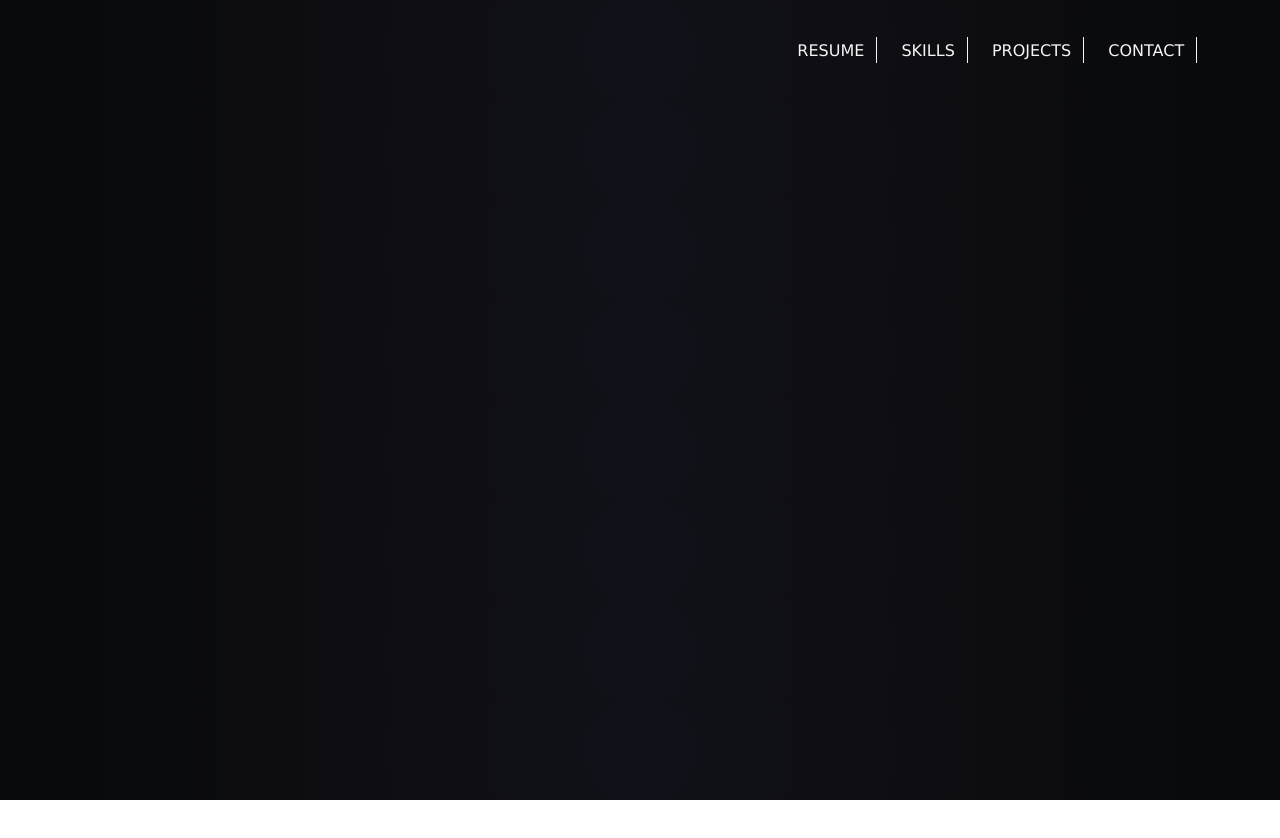
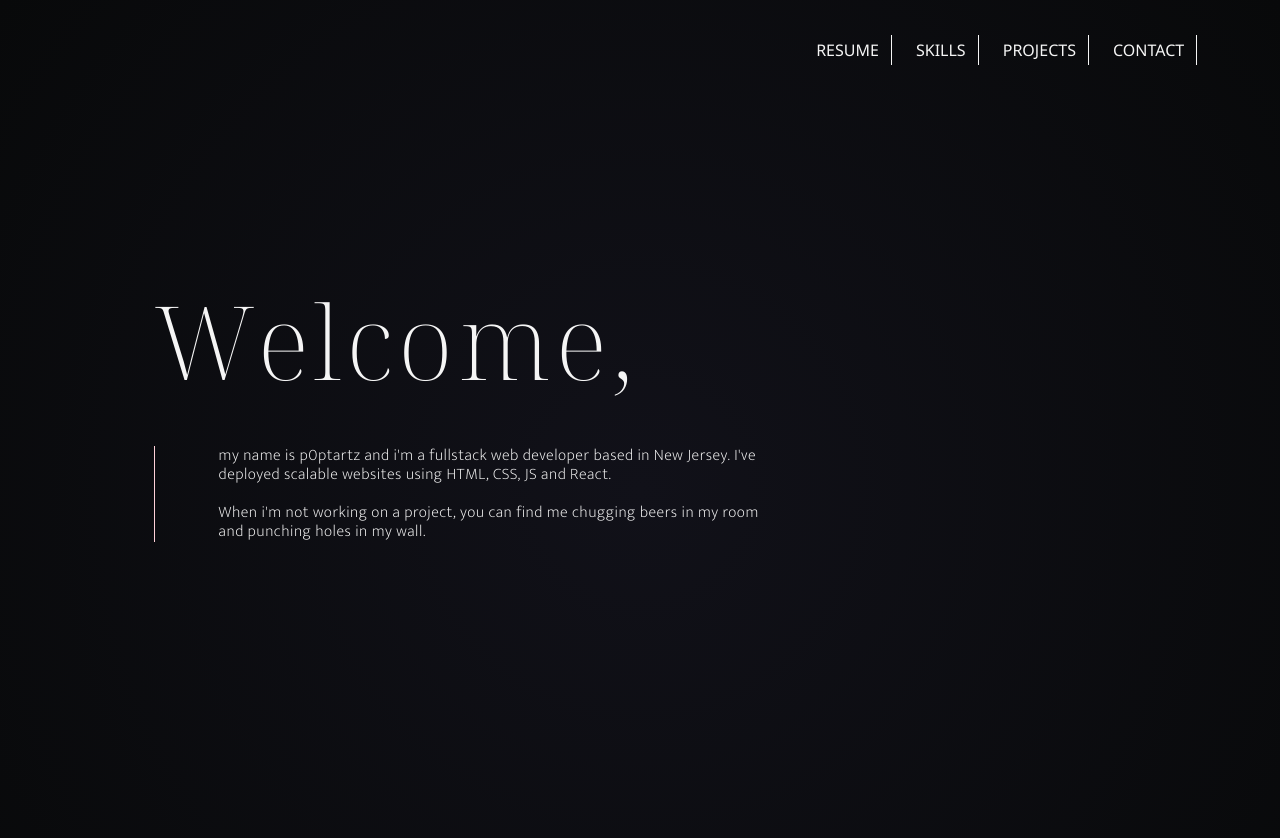
Before and after one commit to p0ptartz/react-portfolio, a React (Create React App) app: page / in a window 1280 px wide. Shown: the top 838 px of the page. Before the commit the page ends 800 px from the top, so only its background shows below. Built offline with nearby package versions, Linux system fonts and the light colour scheme.

Commit message:
started main body

```diff
--- a/public/index.html
+++ b/public/index.html
@@ -11,6 +11,11 @@
       manifest.json provides metadata used when your web app is installed on a
       user's mobile device or desktop. See https://developers.google.com/web/fundamentals/web-app-manifest/
     -->
+  <link rel="preconnect" href="https://fonts.googleapis.com">
+  <link rel="preconnect" href="https://fonts.gstatic.com" crossorigin>
+  <link
+    href="https://fonts.googleapis.com/css2?family=Mukta:wght@200&family=Noto+Serif+Display:wght@100;200;400&display=swap"
+    rel="stylesheet">
   <link rel="manifest" href="%PUBLIC_URL%/manifest.json" />
 
   <title>React App</title>
--- a/src/App.css
+++ b/src/App.css
@@ -1,8 +1,13 @@
+* {
+  margin: 0;
+  padding: 0;
+}
+
 body {
-  font-family: Verdana, Geneva, Tahoma, sans-serif;
+  font-family:'Segoe UI', Tahoma, Geneva, Verdana, sans-serif;
   background: radial-gradient(circle, rgba(17,17,25,1) 0%, rgba(8,9,10,1) 100%, rgba(18,18,23,1) 86%);
   background-size: cover;
-  color: #333;
+  color: whitesmoke;
   overflow-x: hidden;
 }
 
@@ -36,3 +41,48 @@ nav a:hover{
  border-bottom: 1px solid rgb(255, 209, 217);
   border-right: transparent;
 }
+
+/* LANDING BODY */
+
+.landing-body {
+  height: 90vh;
+  width: 100vw;
+  /* border: 1px solid white; */
+
+}
+
+.welcome {
+  height: 20vh;
+  width: 60vw;
+  /* border: 1px solid yellow; */
+  display: flex;
+  align-items: center;
+  margin-top: 20vh;
+}
+
+.welcome h1 {
+  color: whitesmoke;
+  font-size: 8vw;
+  letter-spacing: 5px;
+  font-weight: 200;
+  font-family: 'Noto Serif Display', serif;
+  padding-left: 12vw;
+}
+
+.about {
+  margin-top: 2%;
+  width: 60vw;
+  /* border: 1px solid green; */
+  display: flex;
+  justify-content: center;
+}
+
+.about p{
+  margin-left: 12vw;
+  padding-left: 5vw;
+  width: 60vw;
+  border-left: 1px solid rgb(255, 209, 217);;
+  font-family: 'Mukta', sans-serif;
+  line-height: 1.2;
+  letter-spacing: .5px;
+}
--- a/src/App.js
+++ b/src/App.js
@@ -1,4 +1,5 @@
 import Navbar from './components/Navbar';
+import Landing from './components/Landing';
 import './App.css';
 
 
@@ -7,6 +8,7 @@ function App() {
   return (
     <div>
       <Navbar />
+      <Landing />
     </div>
   );
 }
--- /dev/null
+++ b/src/components/Landing.jsx
@@ -0,0 +1,17 @@
+import React from "react";
+
+function Landing() {
+    return (
+        <section className="landing-body">
+            <div className="welcome">
+                <h1>Welcome,</h1>
+            </div>
+            <div className="about">
+                <p>my name is p0ptartz and i'm a fullstack web developer based in New Jersey.  I've deployed scalable websites using HTML, CSS, JS and React. <br /> <br /> When i'm not working on a project, you can find me chugging beers in my room and punching holes in my wall.</p>
+            </div>
+        </section>
+
+    )
+}
+
+export default Landing
```
